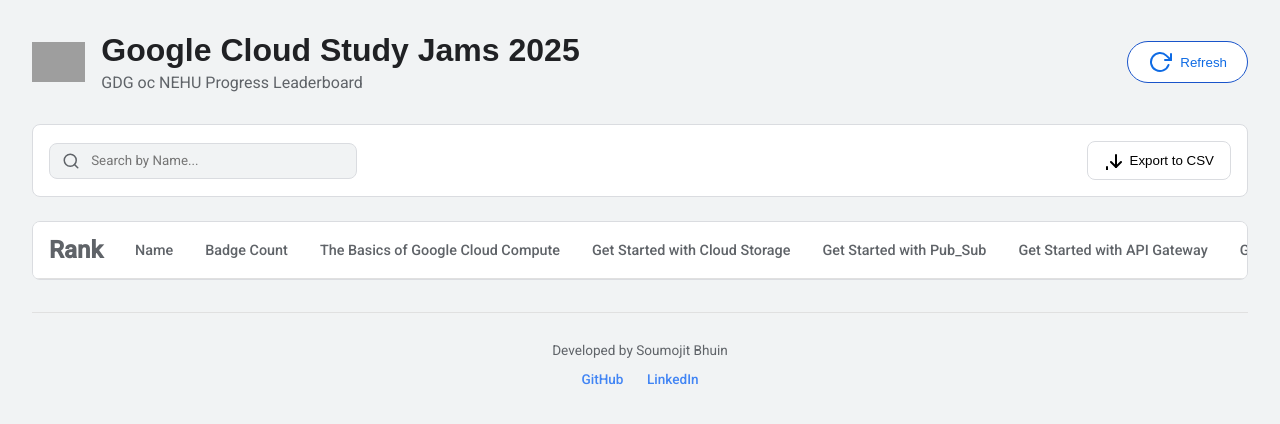
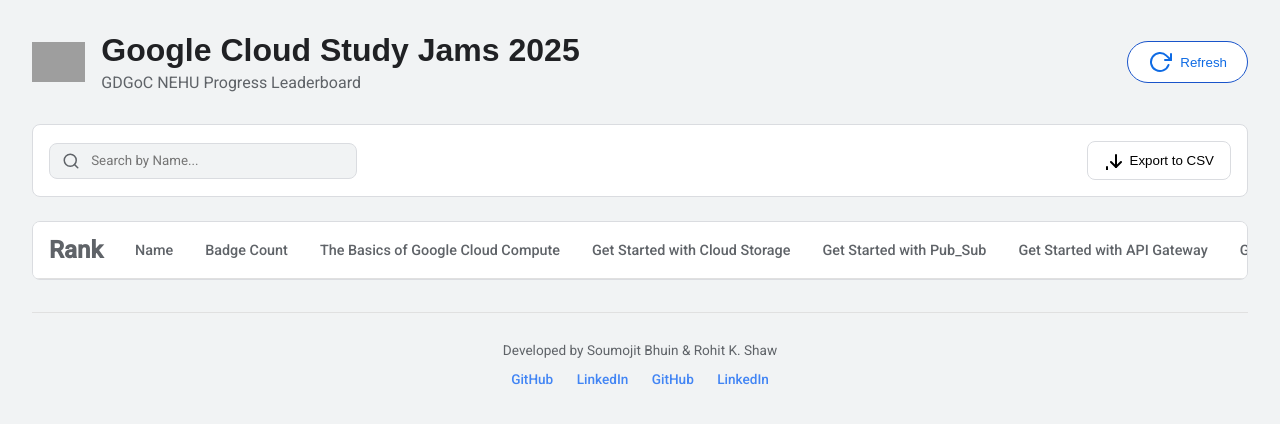
Before and after one commit to GDGonCampusNEHU/GDG-Study-Jam-Leaderboard, a Flask app: page /progress in a window 1280 px wide. Shown: the part 117-541 px from the top of the page. Run offline with Flask 3, Linux system fonts and the light colour scheme; data that the repository does not hold is empty; parts of the project's set-up code (start-up, migrations or seed data) failed here and were passed over; some web fonts are replaced; grey boxes are pictures that could not be loaded.

Commit message:
Update progress.html
updated GDG oc to GDCoC

```diff
--- a/templates/progress.html
+++ b/templates/progress.html
@@ -202,7 +202,7 @@
                     <img src="https://www.gstatic.com/images/branding/product/2x/google_cloud_48dp.png" alt="Google Cloud Logo" class="gcp-logo">
                     <div>
                         <h1>Google Cloud Study Jams 2025</h1>
-                        <p>GDG oc NEHU Progress Leaderboard</p>
+                        <p>GDGoC NEHU Progress Leaderboard</p>
                     </div>
                 </div>
                    <button id="refresh-btn">
@@ -233,16 +233,15 @@
                 </table>
             </div>
         </main>
-
-        <footer>
-            <p>Developed by Soumojit Bhuin</p>
-            <div class="social-links">
-                <a href="https://github.com/SoumojitBhuin" target="_blank" rel="noopener noreferrer">GitHub</a>
-                <a href="https://www.linkedin.com/in/soumojit-bhuin-313328345/" target="_blank" rel="noopener noreferrer">LinkedIn</a>
-            </div>
-        </footer>
+<footer>
+    <p>Developed by Soumojit Bhuin & Rohit  K. Shaw</p>
+    <div class="social-links">
+        <a href="https://github.com/SoumojitBhuin" target="_blank" rel="noopener noreferrer">GitHub</a>
+        <a href="https://www.linkedin.com/in/soumojit-bhuin-313328345/" target="_blank" rel="noopener noreferrer">LinkedIn</a>
+        <a href="https://github.com/shawrhit" target="_blank" rel="noopener noreferrer">GitHub</a>
+        <a href="https://www.linkedin.com/in/shawrhit" target="_blank" rel="noopener noreferrer">LinkedIn</a>
     </div>
-
+</footer>
     <div id="ranker-modal" class="modal-overlay">
         <div class="modal-content">
             <span id="modal-close-btn" class="modal-close">&times;</span>
```
